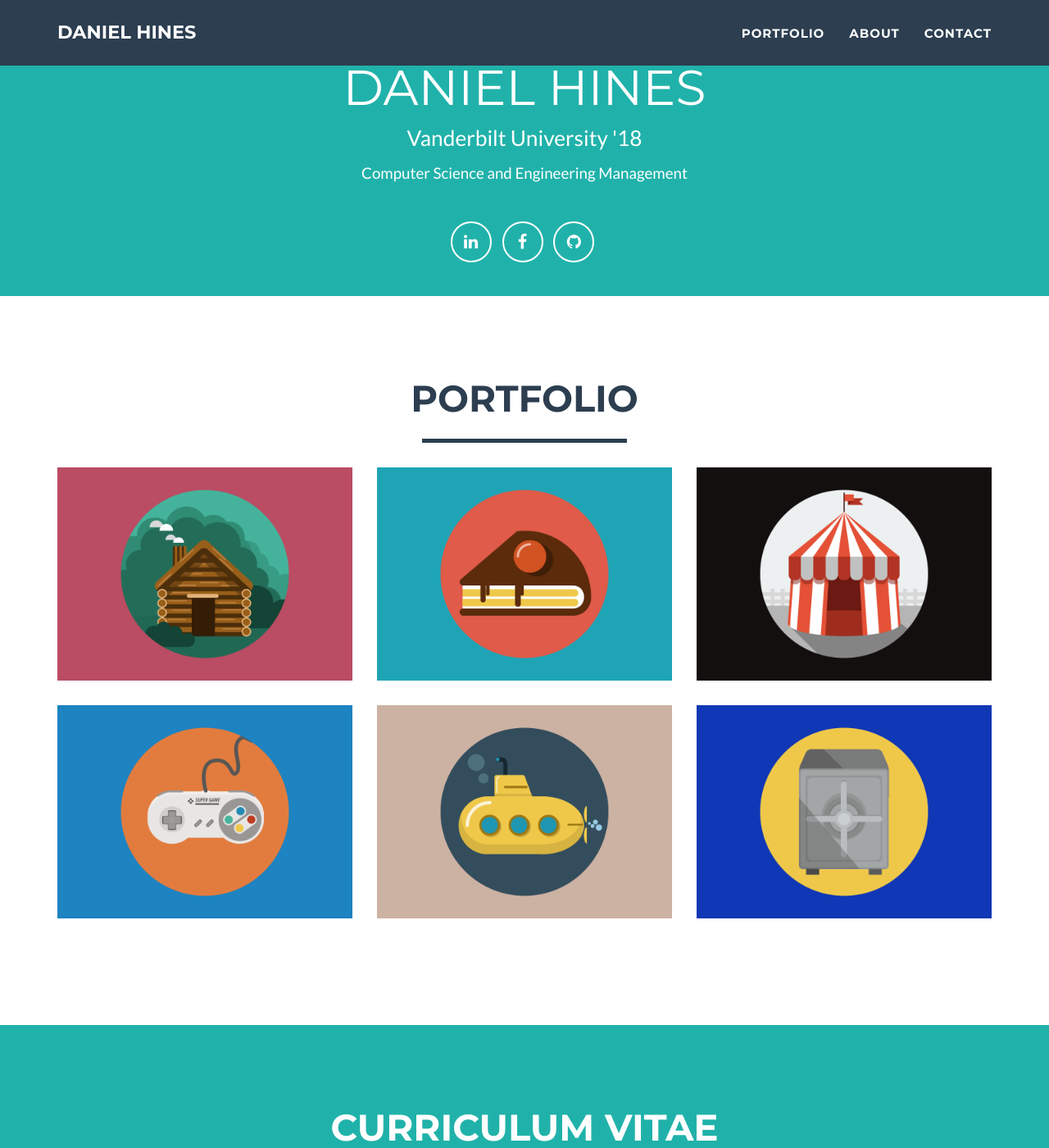
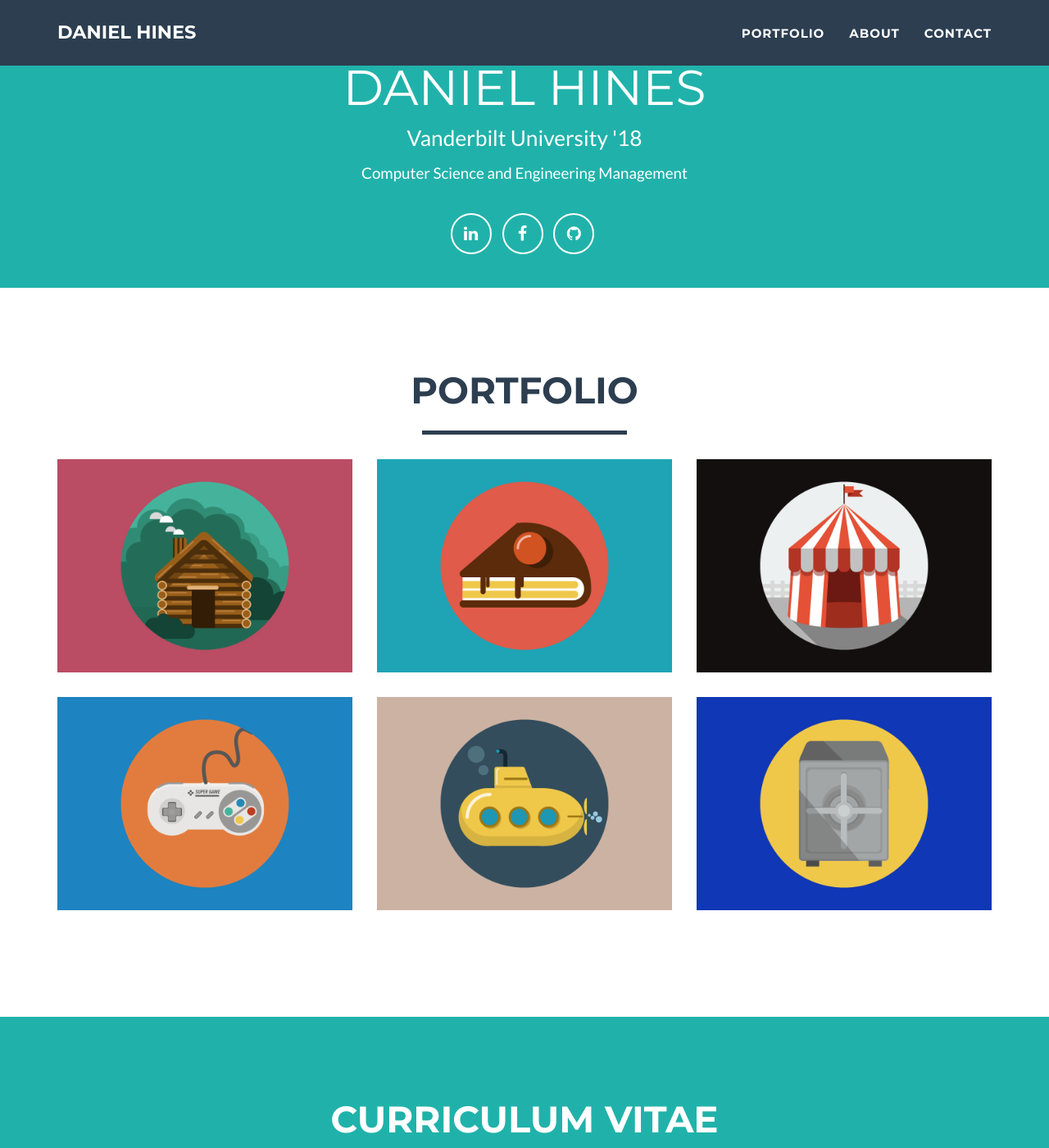
Before and after one commit to danielchines/danielchines.github.io, a Jekyll site: the page built from index.html, in a window 1280 px wide and 1400 px high, scrolled down 432 px. Shown: the whole window at 82% size. Built offline with Jekyll 4.4.1, drawn with Linux system fonts in a browser that asks for light colours.

Commit message:
Update main.css

```diff
--- a/_includes/css/main.css
+++ b/_includes/css/main.css
@@ -100,8 +100,11 @@ header .header-col {
 }
 
 header .list-inline {
-    padding-top: 20px;
+    padding-top: 10px;
+    padding-left: 10px;
+    padding-right: 10px;
 }
+
 header .intro-text .name {
     display: block;
     text-transform: uppercase;
```
